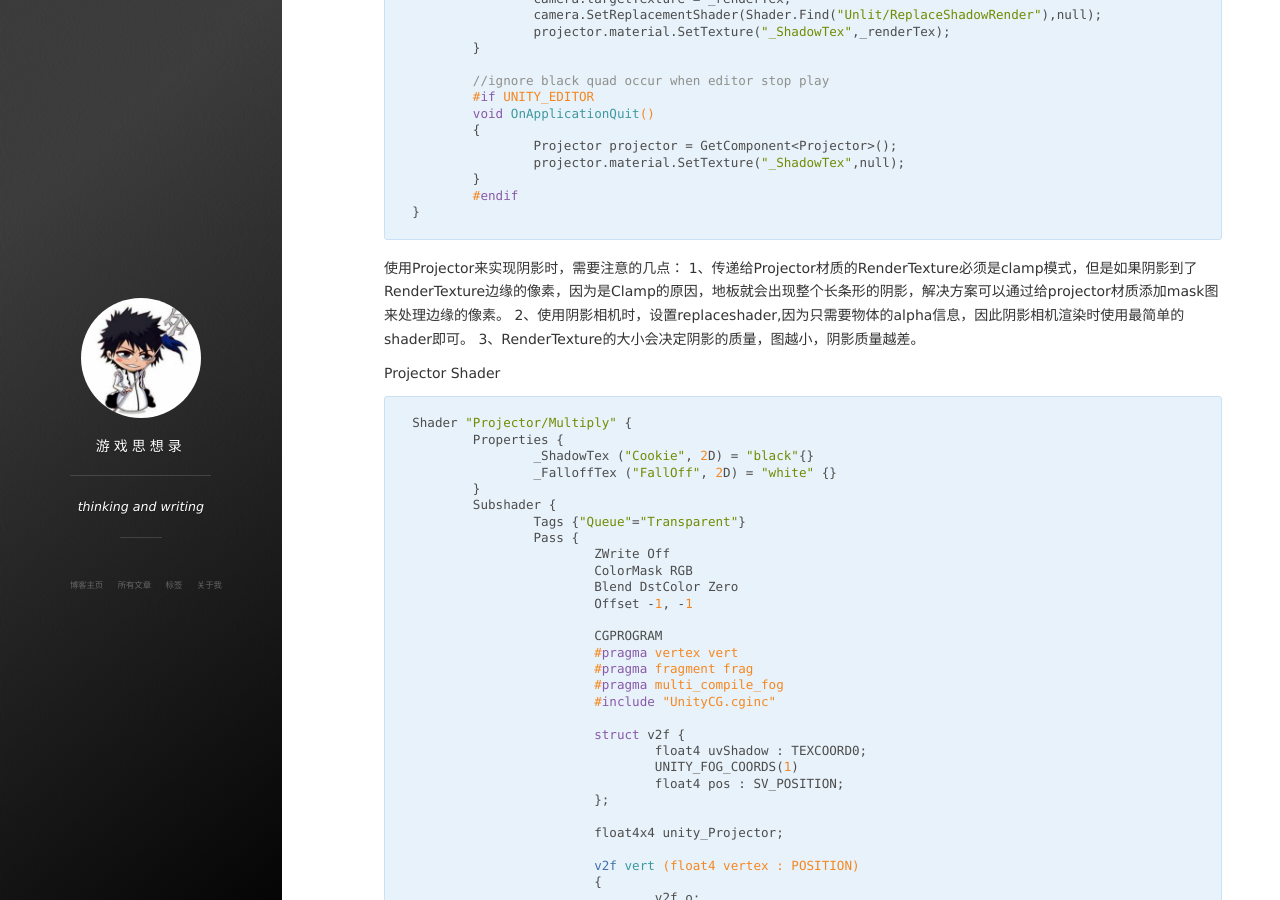
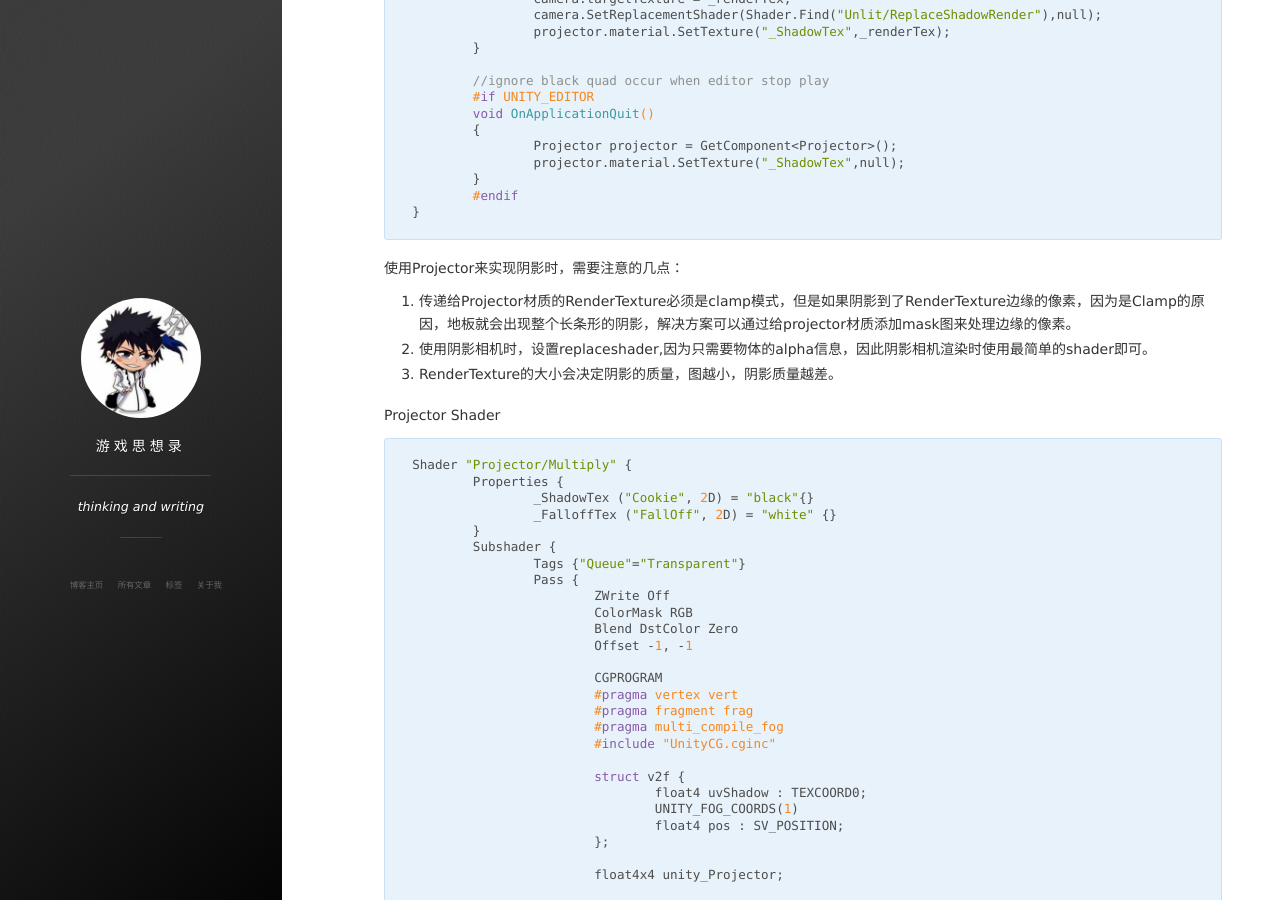
Before and after one commit to yrsc/yrsc.github.io, a Jekyll site: the page built from _posts/2018-03-03-Projector实现伪动态阴影.md, in a window 1280 px wide and 900 px high, scrolled down 617 px. Built offline with Jekyll 4.4.1, drawn with Linux system fonts in a browser that asks for light colours; nearby versions of some CDN libraries; comment, search, counter and statistics services are not loaded.

Commit message:
add new blog

````diff
--- a/_posts/2018-03-03-Projector实现伪动态阴影.md
+++ b/_posts/2018-03-03-Projector实现伪动态阴影.md
@@ -41,9 +41,9 @@ public class ShadowCameraGenerator : MonoBehaviour
 }
 ```
 使用Projector来实现阴影时，需要注意的几点：
-1、传递给Projector材质的RenderTexture必须是clamp模式，但是如果阴影到了RenderTexture边缘的像素，因为是Clamp的原因，地板就会出现整个长条形的阴影，解决方案可以通过给projector材质添加mask图来处理边缘的像素。
-2、使用阴影相机时，设置replaceshader,因为只需要物体的alpha信息，因此阴影相机渲染时使用最简单的shader即可。
-3、RenderTexture的大小会决定阴影的质量，图越小，阴影质量越差。
+1. 传递给Projector材质的RenderTexture必须是clamp模式，但是如果阴影到了RenderTexture边缘的像素，因为是Clamp的原因，地板就会出现整个长条形的阴影，解决方案可以通过给projector材质添加mask图来处理边缘的像素。
+2. 使用阴影相机时，设置replaceshader,因为只需要物体的alpha信息，因此阴影相机渲染时使用最简单的shader即可。
+3. RenderTexture的大小会决定阴影的质量，图越小，阴影质量越差。
 
 Projector Shader
 ```
````
